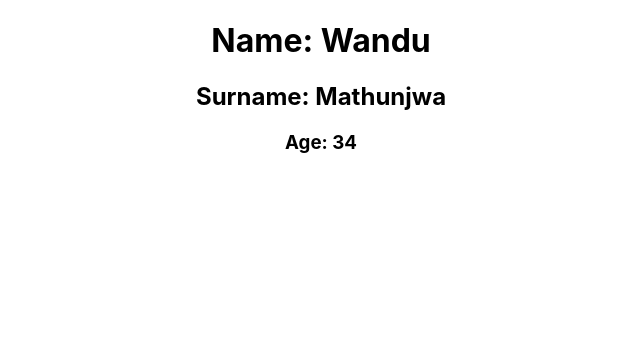
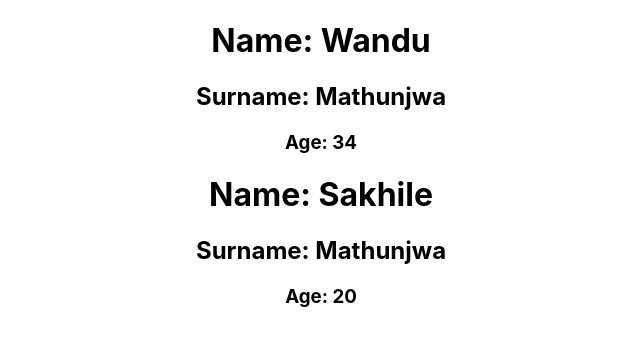
Before and after one commit to sMiter911/movieland, a React (Create React App) app: page / in a window 1280 px wide. Shown: the top 346 px of the page, without its empty margins (319-959 px from the left). Built offline with nearby package versions, Linux system fonts and the light colour scheme.

Commit message:
Props and components

```diff
--- a/src/App.js
+++ b/src/App.js
@@ -1,12 +1,12 @@
 import logo from "./logo.svg";
 import "./App.css";
 
-const Person = () => {
+const Person = (props) => {
   return (
     <>
-      <h1>Name: Wandu</h1>
-      <h2>Surname: Mathunjwa</h2>
-      <h3>Age: 34</h3>
+      <h1>Name: {props.name}</h1>
+      <h2>Surname: {props.lastName}</h2>
+      <h3>Age: {props.age}</h3>
     </>
   );
 };
@@ -17,7 +17,8 @@
 
   return (
     <div className="App">
-      <Person />
+      <Person name={"Wandu"} lastName={"Mathunjwa"} age={34} />
+      <Person name={"Sakhile"} lastName={"Mathunjwa"} age={20} />
     </div>
   );
 };
```
